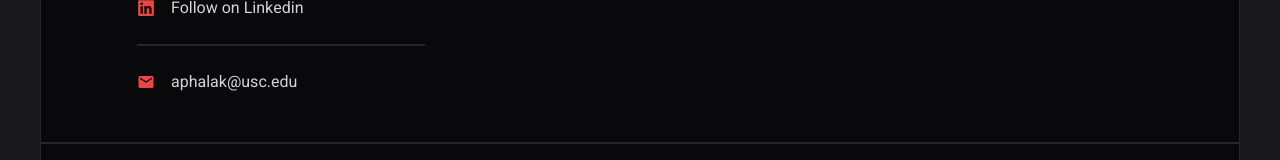
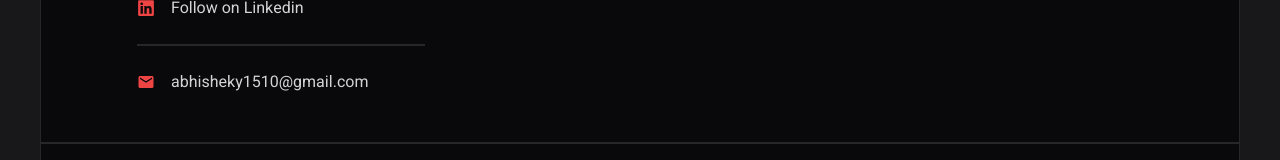
Before and after one commit to AbhishekyPhalak/Abhishek-Portfolio, a React (Vite) app: page / in a window 1280 px wide. Shown: the part 4175-4335 px from the top of the page. Built offline with nearby package versions, Linux system fonts and the light colour scheme.

Commit message:
Update email Id

```diff
--- a/src/data/user_info.js
+++ b/src/data/user_info.js
@@ -4,7 +4,7 @@ const info = {
         description: "I am a software engineer specializing in full-stack web development and artificial intelligence. With experience in building scalable, secure, and high-performance applications, I enjoy solving complex challenges and leveraging AI/ML to enhance user experiences. Passionate about writing clean, efficient code, I follow best practices and industry standards to develop innovative and impactful solutions.",
         role: "AI-Driven Software Engineer",
         photo: "../abhis.jpg",
-        email: "aphalak@usc.edu",
+        email: "abhisheky1510@gmail.com",
     },
 
     socials: {
```
